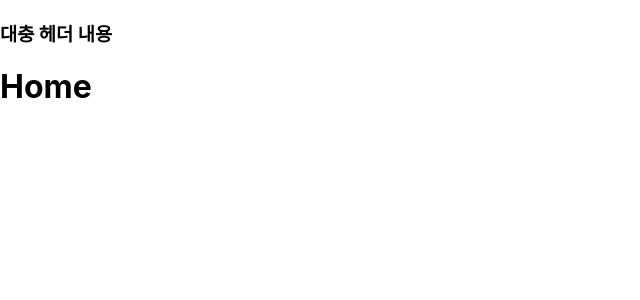
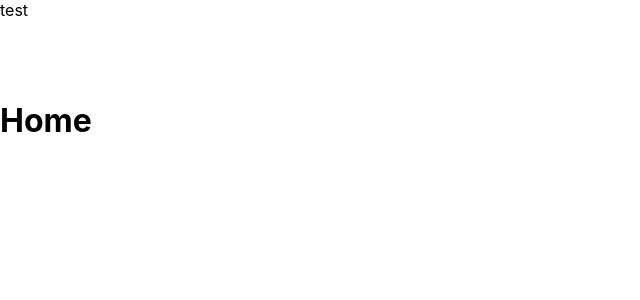
Before and after one commit to Five-RE-GEN-Principle/Frontend-Web, a React (Create React App) app: page / in a window 1280 px wide. Shown: the top 300 px of the page, without its empty margins (0-640 px from the left). Built offline with nearby package versions, Linux system fonts and the light colour scheme.

Commit message:
chore: react-route-dom 기본 내용 업데이트

```diff
--- /dev/null
+++ b/craco.config.js
@@ -0,0 +1,14 @@
+const TsconfigPathsPlugin = require("tsconfig-paths-webpack-plugin");
+
+module.exports = {
+  plugins: [
+    {
+      plugin: {
+        overrideWebpackConfig: ({ webpackConfig }) => {
+          webpackConfig.resolve.plugins.push(new TsconfigPathsPlugin({}));
+          return webpackConfig;
+        },
+      },
+    },
+  ],
+};
--- a/public/index.html
+++ b/public/index.html
@@ -1,14 +1,12 @@
 <!DOCTYPE html>
-<html lang="en">
+<html lang="ko-KR">
+
 <head>
   <meta charset="utf-8" />
   <link rel="icon" href="%PUBLIC_URL%/favicon.ico" />
   <meta name="viewport" content="width=device-width, initial-scale=1" />
   <meta name="theme-color" content="#000000" />
-    <meta
-      name="description"
-      content="Web site created using create-react-app"
-    />
+  <meta name="description" content="Web site created using create-react-app" />
   <link rel="apple-touch-icon" href="%PUBLIC_URL%/logo192.png" />
   <!--
       manifest.json provides metadata used when your web app is installed on a
@@ -26,6 +24,7 @@
     -->
   <title>React App</title>
 </head>
+
 <body>
   <noscript>You need to enable JavaScript to run this app.</noscript>
   <div id="root"></div>
@@ -40,4 +39,5 @@
       To create a production bundle, use `npm run build` or `yarn build`.
     -->
 </body>
+
 </html>
--- a/src/App.tsx
+++ b/src/App.tsx
@@ -1,16 +1,16 @@
 import { Routes, Route } from "react-router-dom";
 import "./App.css";
 import HomePage from "@pages/HomePage";
-import Header from "@components/Header";
+
+import Layout from "@components/Layout";
 
 const App = () => {
   return (
-    <>
-      <Header />
-      <Routes>
-        <Route path="/" element={<HomePage />} />
-      </Routes>
-    </>
+    <Routes>
+      <Route path="/" element={<Layout />}>
+        <Route index element={<HomePage />} />
+      </Route>
+    </Routes>
   );
 };
 
--- a/src/components/Header.tsx
+++ b/src/components/Header.tsx
@@ -1,5 +1,17 @@
+import styled from "styled-components";
+
 const Header = () => {
-  return <h3>대충 헤더 내용</h3>;
+  return (
+    <Container>
+      <div>test</div>
+    </Container>
+  );
 };
 
+const Container = styled.div`
+  display: flex;
+  width: 100vw;
+  height: 80px;
+`;
+
 export default Header;
--- /dev/null
+++ b/src/components/Layout.tsx
@@ -0,0 +1,13 @@
+import { Outlet } from "react-router-dom";
+import Header from "./Header";
+
+const Layout = () => {
+  return (
+    <>
+      <Header />
+      <Outlet />
+    </>
+  );
+};
+
+export default Layout;
--- a/tsconfig.json
+++ b/tsconfig.json
@@ -26,5 +26,6 @@
     "noEmit": true,
     "jsx": "react-jsx"
   },
-  "include": ["src"]
+  "include": ["src"],
+  "extends": "./tsconfig.paths.json"
 }
```
Also changed, not shown: package.json (+6 -4 lines), tsconfig.paths.json (added, +14 -0 lines), 1 other file (tests, documents, lock files or other folders). Lines whose indentation alone changed are shown as unchanged.
